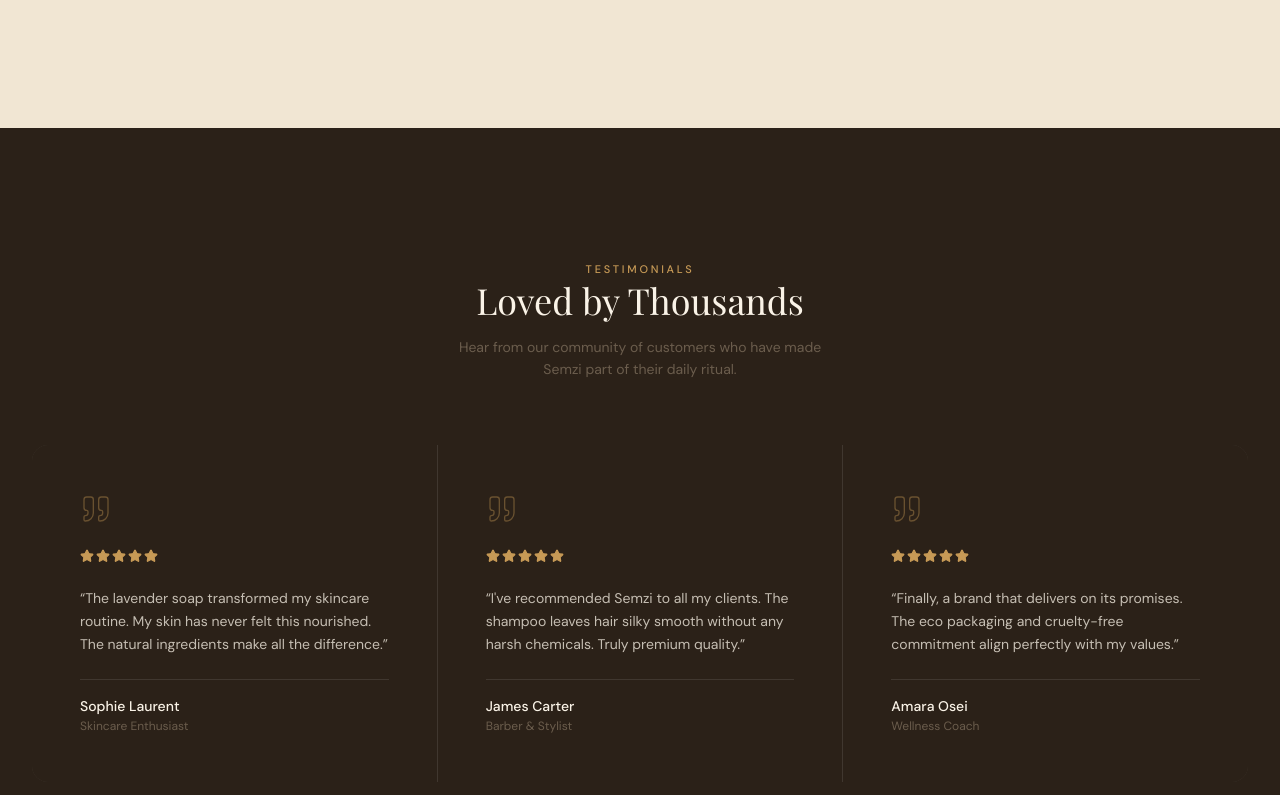
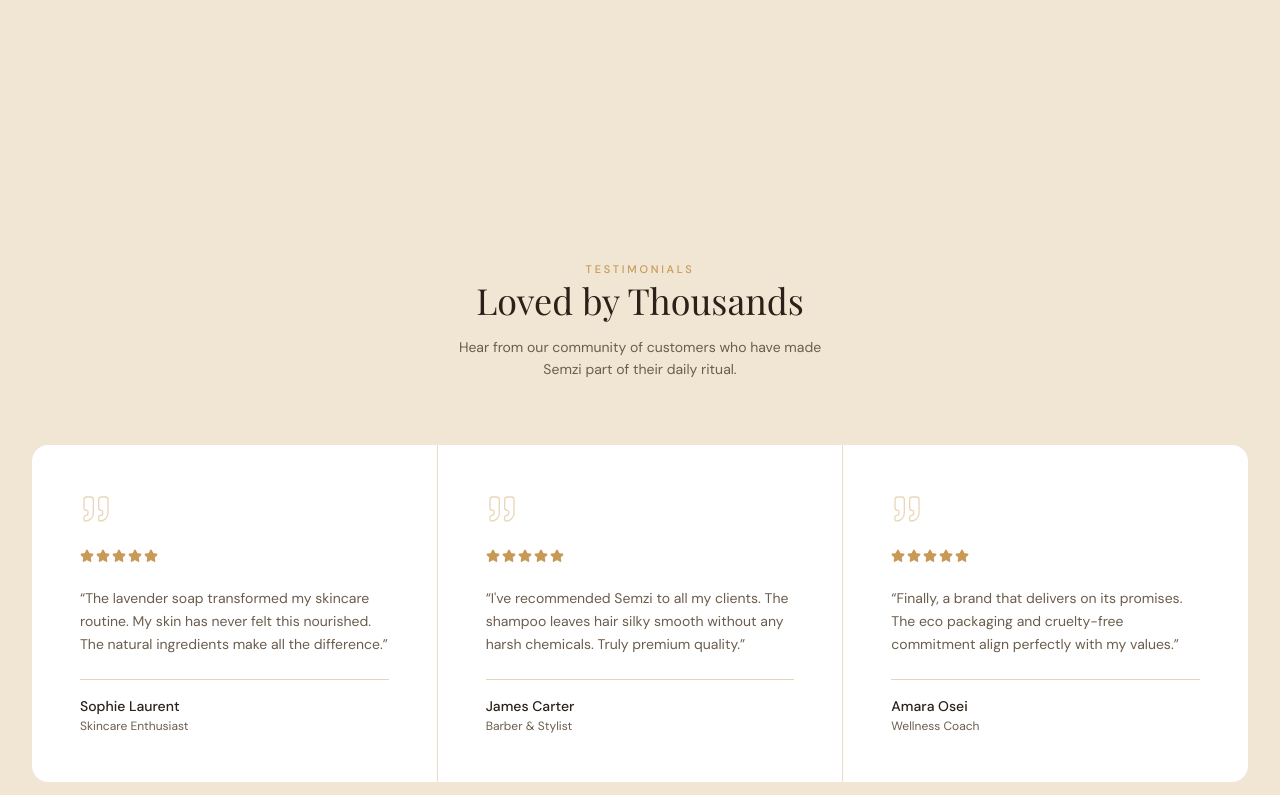
Before and after one commit to HusbanTech12/Semzi.pk, a Next.js app: page / in a window 1280 px wide. Shown: the part 3345-4140 px from the top of the page. Built offline with nearby package versions, Linux system fonts and the light colour scheme; no server answers; the database is empty; a web font is replaced by a local one.

Commit message:
feat: update Testimonials section to use brand surface colors

```diff
--- a/src/components/Testimonials.tsx
+++ b/src/components/Testimonials.tsx
@@ -30,14 +30,14 @@
 
 export default function Testimonials() {
   return (
-    <section className="py-24 lg:py-32 bg-foreground text-background overflow-hidden">
+    <section className="py-24 lg:py-32 bg-surface-muted overflow-hidden">
       <div className="max-w-7xl mx-auto px-6 lg:px-8">
         <div className="text-center mb-16 space-y-4">
           <Reveal>
             <span className="text-[11px] tracking-[0.25em] uppercase text-accent font-medium">
               Testimonials
             </span>
-            <h2 className="font-serif text-3xl md:text-4xl">
+            <h2 className="font-serif text-3xl md:text-4xl text-foreground">
               Loved by Thousands
             </h2>
           </Reveal>
@@ -54,7 +54,7 @@
           initial="initial"
           whileInView="animate"
           viewport={{ once: true, margin: "-60px" }}
-          className="grid md:grid-cols-3 gap-px bg-white/10 rounded-2xl overflow-hidden"
+          className="grid md:grid-cols-3 gap-px bg-border/50 rounded-2xl overflow-hidden"
         >
           {testimonials.map((testimonial, idx) => (
             <motion.div
@@ -63,7 +63,7 @@
               whileInView={{ opacity: 1, y: 0 }}
               viewport={{ once: true }}
               transition={{ duration: 0.5, delay: idx * 0.1, ease: [0.22, 1, 0.36, 1] }}
-              className="bg-foreground p-10 lg:p-12 space-y-6"
+              className="bg-surface p-10 lg:p-12 space-y-6"
             >
               <Quote className="w-8 h-8 text-accent/40" strokeWidth={1} />
 
@@ -76,12 +76,12 @@
                 ))}
               </div>
 
-              <p className="text-background/75 leading-relaxed text-sm">
+              <p className="text-foreground-muted leading-relaxed text-sm">
                 &ldquo;{testimonial.content}&rdquo;
               </p>
 
-              <div className="pt-4 border-t border-white/10">
-                <p className="text-sm font-medium">{testimonial.name}</p>
+              <div className="pt-4 border-t border-border">
+                <p className="text-sm font-medium text-foreground">{testimonial.name}</p>
                 <p className="text-xs text-foreground-muted mt-0.5">
                   {testimonial.role}
                 </p>
```
